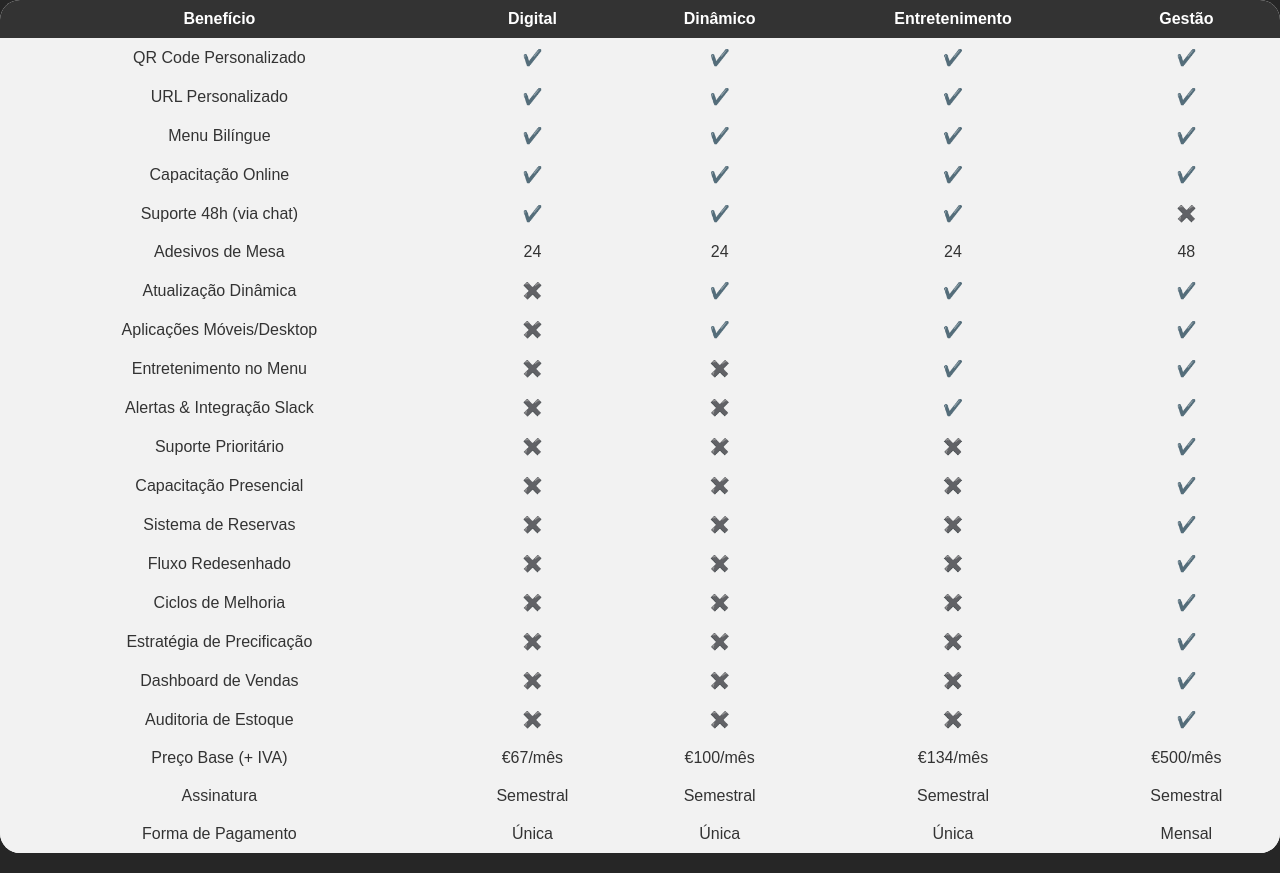
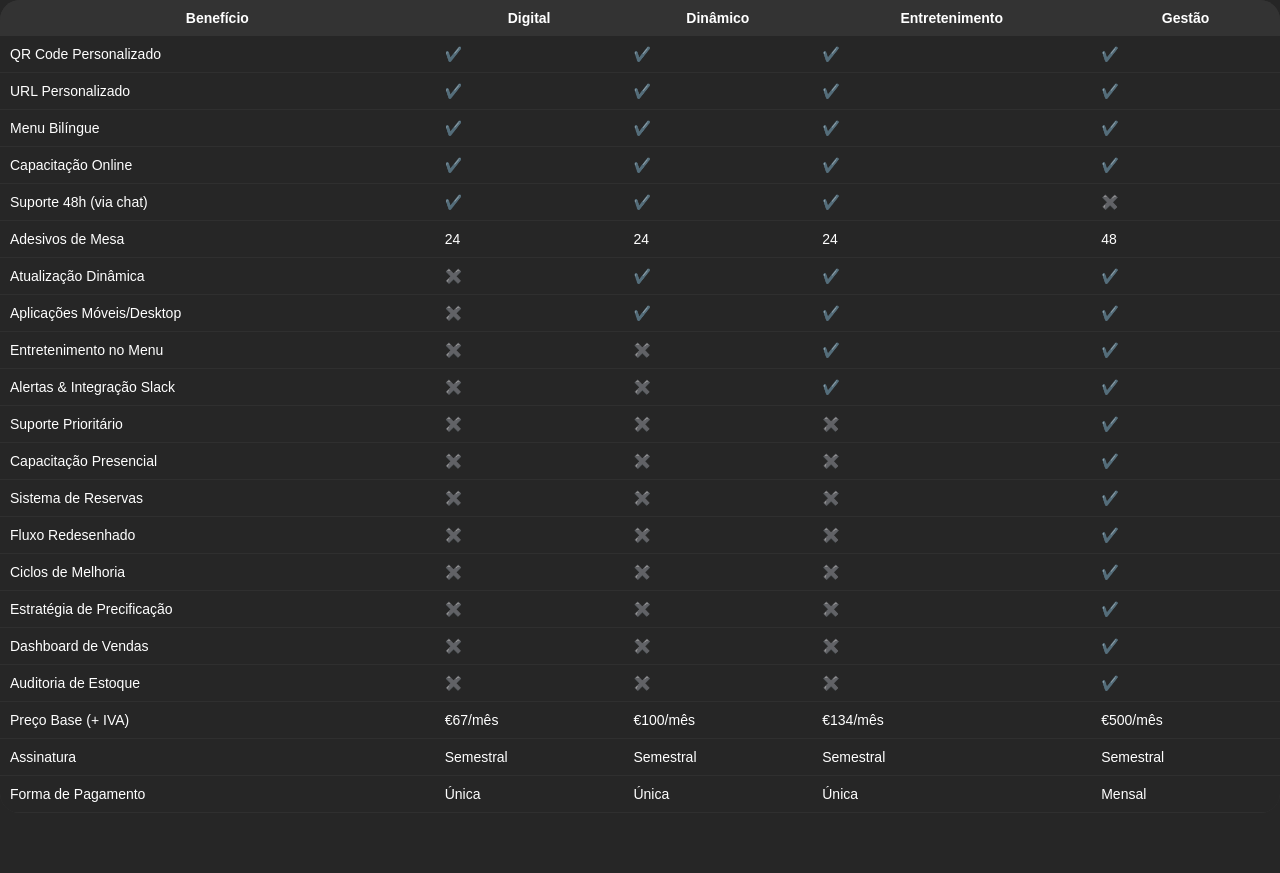
Before and after one commit to beloureiro/4menutbpriceplanpt, a plain HTML site: page index.html in a window 1280 px wide. After the commit the page ends 813 px from the top, so only its background shows below. Drawn offline with Linux system fonts and the light colour scheme.

Commit message:
Update styles.css

```diff
--- a/styles.css
+++ b/styles.css
@@ -14,16 +14,14 @@ body {
 table {
     width: 100%; /* largura total da tabela */
     border-collapse: collapse; /* sem espaçamento entre bordas das células */
-    margin-bottom: 20px; /* espaço abaixo da tabela */
     border-radius: 20px; /* bordas arredondadas */
     overflow: hidden; /* esconde o conteúdo que exceda as bordas arredondadas */
-    background-color: #ffffff; /* fundo branco para contraste */
+    background-color: #333333; /* cor de fundo para combinar com o tema escuro */
 }
 
 th, td {
     padding: 10px; /* espaçamento interno para células */
-    text-align: center; /* centraliza o conteúdo das células */
-    font-size: 16px; /* tamanho da fonte aumentado */
+    font-size: 14px; /* tamanho da fonte reduzido */
 }
 
 th {
@@ -32,23 +30,23 @@ th {
 }
 
 td {
-    background-color: #f2f2f2; /* cor de fundo mais clara para as células */
-    color: #333333; /* texto mais escuro */
+    background-color: #262626; /* cor de fundo mais escura para as células */
+    color: #ffffff; /* texto branco */
+    border-bottom: 1px solid #2F2F2F; /* linha cinza escura abaixo de cada linha */
+}
+
+td:first-child {
+    text-align: left; /* alinhamento de texto à esquerda para a primeira coluna */
+}
+
+.centralizado {
+    text-align: center; /* centraliza o conteúdo das células dos planos */
 }
 
 .nao-incluido {
     color: red; /* ícones 'X' em vermelho */
 }
 
-.verificado {
-    color: #4caf50; /* ícones de verificação em verde discreto */
-}
-
-.texto-centro {
-    text-align: center; /* centraliza o texto */
-}
-
-/* Estilos adicionais para ícones e detalhes */
 .icon {
     font-size: 0.85em; /* reduzir o tamanho dos ícones */
     display: inline-block; /* permite o controle de tamanho e alinhamento */
```
